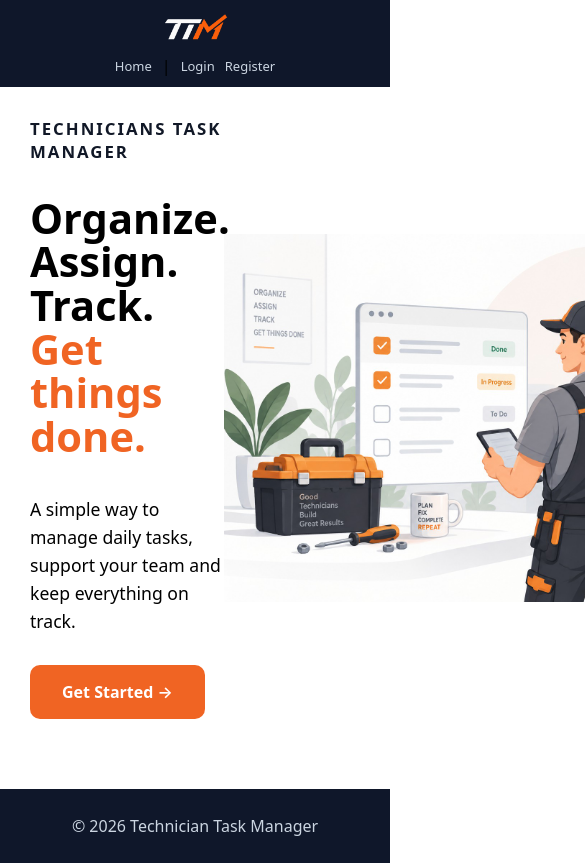
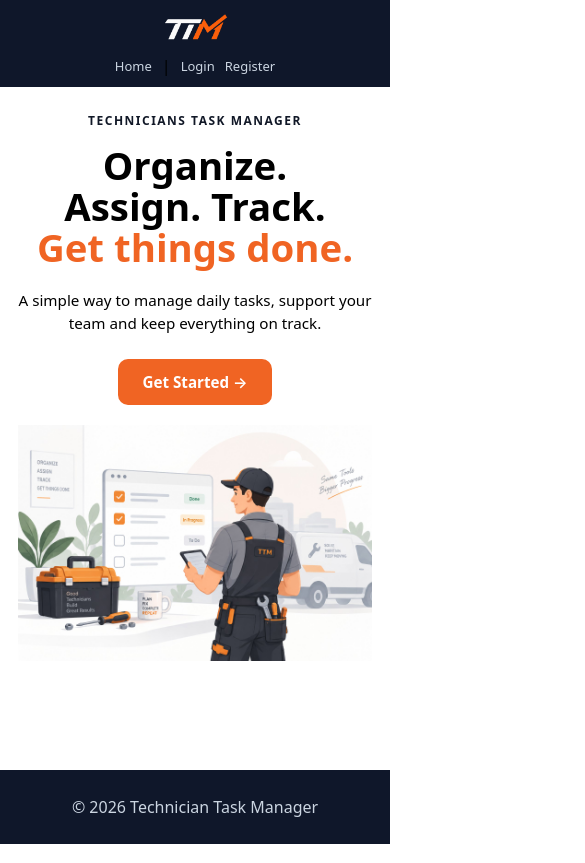
Before and after one commit to PalmiraGeorgieva/technician-task-manager, a React (Vite) app: page / in a window 390 px wide. Shown: the top 863 px of the page, 585 px wide, since content can reach past the window. Built offline with nearby package versions, Linux system fonts and the light colour scheme.

Commit message:
Improve responsive layout

```diff
--- a/src/pages/Dashboard/Dashboard.css
+++ b/src/pages/Dashboard/Dashboard.css
@@ -32,3 +32,50 @@
     grid-template-columns: repeat(4, 1fr);
     gap: 20px;
 }
+
+@media (max-width: 900px) {
+    .dashboard {
+        padding: 25px 30px;
+    }
+
+    .stats-container {
+        grid-template-columns: repeat(2, 1fr);
+        gap: 16px;
+    }
+
+    .recent-tasks-list {
+        grid-template-columns: repeat(2, 1fr);
+        gap: 16px;
+    }
+
+}
+
+@media (max-width: 600px) {
+    .dashboard {
+        padding: 20px 16px;
+    }
+
+    .dashboard h1 {
+        font-size: 1.8px;
+        margin-bottom: 20px;
+    }
+
+    .stats-container {
+        grid-template-columns: 1fr;
+        gap: 12px;
+    }
+
+    .recent-tasks {
+        margin-top: 28px;
+    }
+
+    .recent-tasks h2 {
+        font-size: 1.4rem;
+        margin-bottom: 16px;
+    }
+
+    .recent-tasks-list {
+        grid-template-columns: 1fr;
+        gap: 14px;
+    }
+}
--- a/src/pages/Home/Home.css
+++ b/src/pages/Home/Home.css
@@ -86,22 +86,81 @@
 }
 
 @media (max-width: 900px) {
+    .home {
+        align-items: flex-start;
+    }
+
     .home-hero {
-        grid-template-columns: 0.9fr 1.1fr;
+        flex-direction: column;
+        justify-content: center;
         gap: 30px;
-        padding-inline: 30px;
+        padding: 35px 30px;
+    }
+
+    .home-content {
+        width: 100%;
+        text-align: center;
+    }
+    .home-label {
+        margin-bottom: 20px;
+        font-size: 0.95rem;
     }
 
     .home-content h1 {
         font-size: clamp(2.6rem, 8vw, 3.5rem);
+        margin-bottom: 25px;
     }
 
     .home-content h1 span {
         white-space: normal;
     }
+    .home-description {
+        margin: 0 auto 30px;
+        text-align: center;
+    }
+
+    .home-image {
+        width: 100%;
+        min-width: 0;
+    }
 
     .home-image img {
-        width: 115%;
-        max-width: none;
+        width: 100%;
+        max-width: 600px;
+        height: auto;
     }
 }
+
+@media (max-width: 480px) {
+    .home-hero {
+        padding: 25px 18px;
+        gap: 20px;
+    }
+
+    .home-label {
+        font-size: 0.75rem;
+        letter-spacing: 1.5px;
+        margin-bottom: 16px;
+    }
+
+    .home-content h1 {
+        font-size: 2.4rem;
+        line-height: 1.08;
+        margin-bottom: 20px;
+    }
+
+    .home-description {
+        font-size: 0.95rem;
+        line-height: 1.5;
+        margin-bottom: 24px;
+    }
+
+    .get-started-btn {
+        padding: 13px 24px;
+        font-size: 0.95rem;
+    }
+
+    .home-image img {
+        max-width: 380px;
+    }
+}
```
